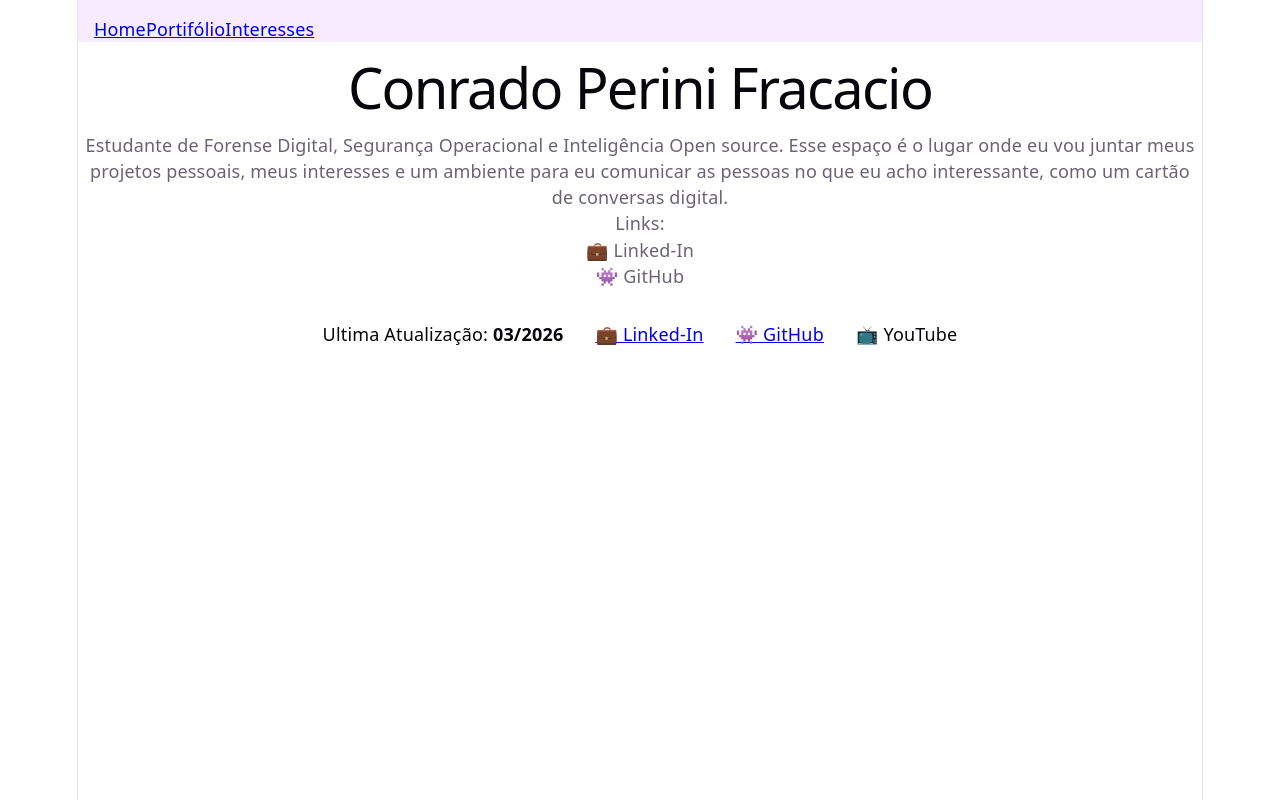
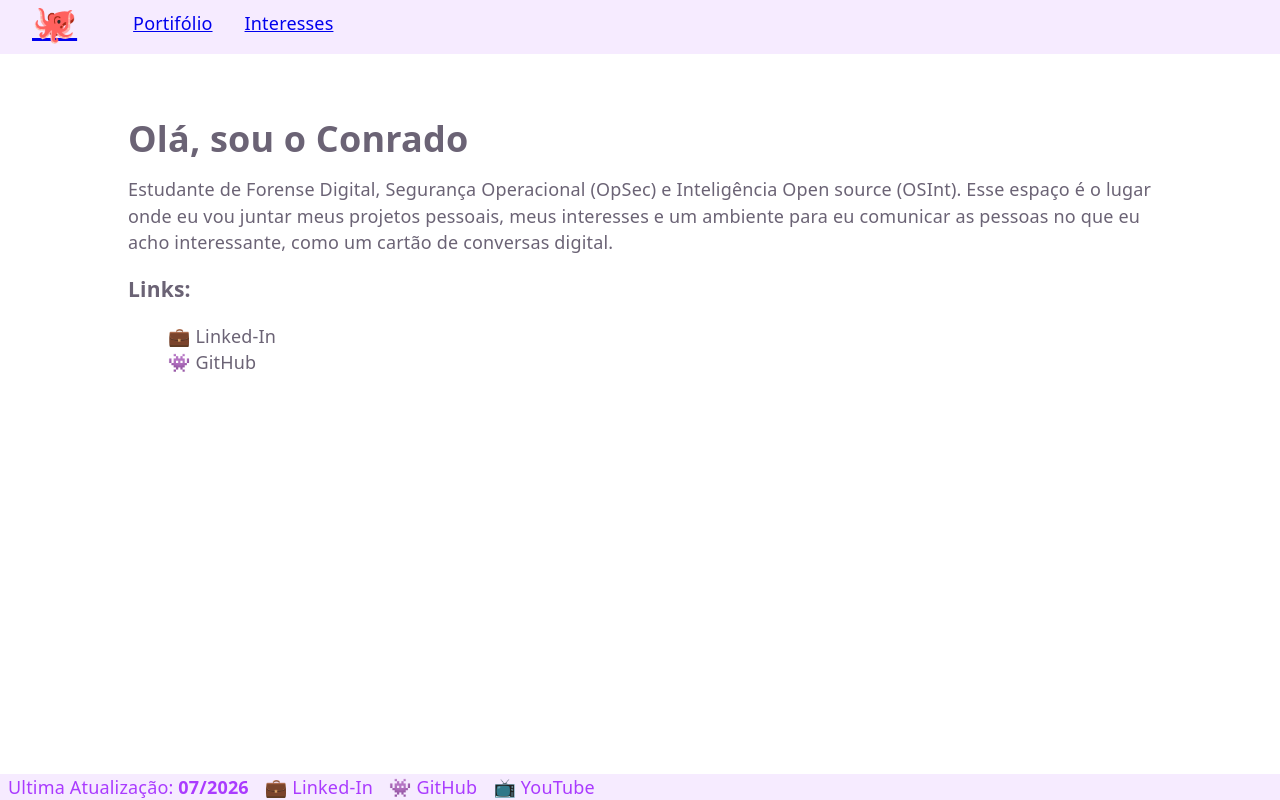
Before and after one commit to Faroferinho/MeuSite, a React (Vite) app in the folder meusite/: page / in a window 1280 px wide. Built offline with nearby package versions, Linux system fonts and the light colour scheme.

Commit message:
Updating main page, menu, ui and color pallet

```diff
--- a/meusite/index.html
+++ b/meusite/index.html
@@ -4,7 +4,7 @@
     <meta charset="UTF-8" />
     <link rel="icon" type="image/svg+xml" href="/favicon.svg" />
     <meta name="viewport" content="width=device-width, initial-scale=1.0" />
-    <title>meusite</title>
+    <title>Blog do Conrado</title>
   </head>
   <body>
     <div id="root"></div>
--- a/meusite/src/App.css
+++ b/meusite/src/App.css
@@ -1,234 +1,117 @@
-.counter {
-  font-size: 16px;
-  padding: 5px 10px;
-  border-radius: 5px;
-  color: var(--accent);
-  background: var(--accent-bg);
-  border: 2px solid transparent;
-  transition: border-color 0.3s;
-  margin-bottom: 24px;
+.header{
+  background-color: var(--accent-bg);
+  overflow: auto;
+  padding: 1rem;
+  margin: -16px;
+  margin-right: -8px;
+  display: flex;
+  padding: 0 40px;
 
-  &:hover {
-    border-color: var(--accent-border);
-  }
-  &:focus-visible {
-    outline: 2px solid var(--accent);
-    outline-offset: 2px;
-  }
-}
-
-.hero {
-  position: relative;
-
-  .base,
-  .framework,
-  .vite {
-    inset-inline: 0;
-    margin: 0 auto;
+  .navbar{
+    width: 100%;
+    display: flex;
+    align-items: center;
   }
 
-  .base {
-    width: 170px;
-    position: relative;
-    z-index: 0;
+  .logo{
+    font-size: 2rem;
+    text-decoration: none;
   }
 
-  .framework,
-  .vite {
-    position: absolute;
+  .nav-links{
+    display: flex;
+    list-style: none;
   }
 
-  .framework {
-    z-index: 1;
-    top: 34px;
-    height: 28px;
-    transform: perspective(2000px) rotateZ(300deg) rotateX(44deg) rotateY(39deg)
-      scale(1.4);
+  .dropdows {
+    position: relative;
   }
 
-  .vite {
-    z-index: 0;
-    top: 107px;
-    height: 26px;
-    width: auto;
-    transform: perspective(2000px) rotateZ(300deg) rotateX(40deg) rotateY(39deg)
-      scale(0.8);
-  }
-}
-
-#center {
-  display: flex;
-  flex-direction: column;
-  gap: 25px;
-  place-content: center;
-  place-items: center;
-  flex-grow: 1;
-
-  @media (max-width: 1024px) {
-    padding: 32px 20px 24px;
-    gap: 18px;
-  }
-}
-
-#next-steps {
-  display: flex;
-  border-top: 1px solid var(--border);
-  text-align: left;
-
-  & > div {
-    flex: 1 1 0;
-    padding: 32px;
-    @media (max-width: 1024px) {
-      padding: 24px 20px;
-    }
+  .nav-button{
+    border: none;
+    font-size: 1rem;
+    cursor: pointer;
+    padding: 12px 16px;
+    transition: background .5s;
   }
 
-  .icon {
-    margin-bottom: 16px;
-    width: 22px;
-    height: 22px;
+  .nav-button:hover{
+    border-radius: 3px;
+    background-color: var(--bg);
   }
 
-  @media (max-width: 1024px) {
-    flex-direction: column;
-    text-align: center;
-  }
-}
+  .dropdown-menu{
+    background-color: var(--accent-bg);
 
-#docs {
-  border-right: 1px solid var(--border);
+    position: absolute;
 
-  @media (max-width: 1024px) {
-    border-right: none;
-    border-bottom: 1px solid var(--border);
-  }
-}
+    min-width: 180px;
 
-#next-steps ul {
-  list-style: none;
-  padding: 0;
-  display: flex;
-  gap: 8px;
-  margin: 32px 0 0;
+    list-style: none;
 
-  .logo {
-    height: 18px;
+    border-radius: 6px;
+    overflow: hidden;
+    box-shadow: 0 5px, 12px rgba(0, 0, 0, 0.2);
+    z-index: 1000;
   }
 
-  a {
-    color: var(--text-h);
-    font-size: 16px;
-    border-radius: 6px;
-    background: var(--social-bg);
-    display: flex;
-    padding: 6px 12px;
-    align-items: center;
-    gap: 8px;
+  .dropdown-menu li a {
+    display: block;
+    padding: 12px 16px;
     text-decoration: none;
-    transition: box-shadow 0.3s;
-
-    &:hover {
-      box-shadow: var(--shadow);
-    }
-    .button-icon {
-      height: 18px;
-      width: 18px;
-    }
+    transition: background .5s;
   }
 
-  @media (max-width: 1024px) {
-    margin-top: 20px;
-    flex-wrap: wrap;
-    justify-content: center;
-
-    li {
-      flex: 1 1 calc(50% - 8px);
+  @media (max-width: 768px){
+    .header{
+      padding: 0 20px;
     }
 
-    a {
-      width: 100%;
-      justify-content: center;
-      box-sizing: border-box;
+    .nav-links{
+      gap: 10px;
+    }
+
+    .nav-button{
+      padding: 10px;
+      font-size: 1rem;
+    }
+
+    .dropdown-menu{
+      min-width: 150px;
     }
   }
 }
 
-#spacer {
-  height: 88px;
-  border-top: 1px solid var(--border);
-  @media (max-width: 1024px) {
-    height: 48px;
-  }
-}
+.content{
+  padding-top: 64px;
+  margin: 0 auto;
+  width: clamp(320px, 85%, 1024px);
 
-.ticks {
-  position: relative;
-  width: 100%;
-
-  &::before,
-  &::after {
-    content: '';
-    position: absolute;
-    top: -4.5px;
-    border: 5px solid transparent;
-  }
-
-  &::before {
-    left: 0;
-    border-left-color: var(--border);
-  }
-  &::after {
-    right: 0;
-    border-right-color: var(--border);
-  }
-}
-
-.header{
-  list-style-type: none;
-  margin: 0;
-  padding: 0;
-  overflow: hidden;
-  background-color: var(--accent-bg);
-  color: var(--accent);
-
-  .item{
-    float: left;
-    cursor: pointer;
-  }
-
-  .menu{
-    display: block;
-    text-align: center;
-    padding: 16px 16px;
-  }
-
-  a:hover{
-    background-color: var(--bg);
-  }
-}
-
-.dropdown{
-  position: relative;
-
-  .dropdown-content{
-    display: none;
-    position: absolute;
+  ul{
+    list-style: none;
 
     a{
-      display: block;
+      color: var(--text);
+      text-decoration: none;
     }
   }
 }
 
-.dropdown:hover .dropdown-content{
+.footer{
+  position: fixed;
   display: block;
-}
-
-.footer{
-  color: var(--text-h);
-  margin: 32px;
+  bottom: 0;
+  background-color: var(--accent-bg);
+  border: 32px;
+  width: 100%;
+  margin-left: -8px;
+  padding-right: 8px;
 
   .footer-item{
-    margin: 16px;
+    color: var(--accent);
+    border: 16px;
+    text-decoration: none;
+    text-align: center;
+    padding-left: 16px;
   }
 }
--- a/meusite/src/components/Footer.jsx
+++ b/meusite/src/components/Footer.jsx
@@ -1,10 +1,12 @@
 export default function Footer(){
     return(
-        <footer className="footer">
-            <a className="footer-item">Ultima Atualização: <strong>03/2026</strong></a>
-            <a className="footer-item" href="https://www.linkedin.com/in/conrado-perini-fracacio-b89889211/">💼 Linked-In</a>
-            <a className="footer-item" href="https://github.com/Faroferinho">👾 GitHub</a>
-            <a className="footer-item">📺 YouTube</a>
-        </footer>
+        <div className="footer">
+            <footer className="footer">
+                <a className="footer-item">Ultima Atualização: <strong>07/2026</strong></a>
+                <a className="footer-item" href="https://www.linkedin.com/in/conrado-perini-fracacio-b89889211/">💼 Linked-In</a>
+                <a className="footer-item" href="https://github.com/Faroferinho">👾 GitHub</a>
+                <a className="footer-item">📺 YouTube</a>
+            </footer>
+        </div>
     );
 }
--- a/meusite/src/components/Header.jsx
+++ b/meusite/src/components/Header.jsx
@@ -1,18 +1,76 @@
 import { Link } from "react-router-dom";
+import { useState } from "react";
 
 export default function Header(){
+    const [menuPortfolioOpen, setMenuPortfolioOpen] = useState(false);
+    const [menuInterestsOpen, setMenuInterestsOpen] = useState(false);
+
     return(
         <header className="header">
-            <nav className="menu">
-                <Link className="item" to="/">
-                    Home
-                </Link>
-                <Link className="item" to="/portfolio">
-                    Portifólio
-                </Link>
-                <Link className="item" to="/interests">
-                    Interesses
-                </Link>
+            <nav className="navbar">
+
+                {/* TODO - Put logo here, lol*/}
+                <a className="logo">
+                    <Link to="/">
+                        🐙
+                    </Link>
+                </a>
+
+                <ul className="nav-links">
+
+                    <li className="dropdown"
+                        onMouseEnter={() => setMenuPortfolioOpen(true)}
+                        onMouseLeave={() => setMenuPortfolioOpen(false)}
+                    >
+                        <Link className="nav-button" to="/portfolio">
+                            Portifólio
+                        </Link>
+
+                        {
+                            menuPortfolioOpen && (
+                                <ul className="dropdown-menu">
+                                    <li>
+                                        <Link to="/">teste</Link>
+                                    </li>
+
+                                    <li>
+                                        <Link to="/1">teste1</Link>
+                                    </li>
+
+                                    <li>
+                                        <Link to="/2">teste2</Link>
+                                    </li>
+                                </ul>
+                            )
+                        }
+                    </li>
+
+                    <li className="dropdown"
+                        onMouseEnter={() => setMenuInterestsOpen(true)}
+                        onMouseLeave={() => setMenuInterestsOpen(false)}
+                    >
+                        <Link className="nav-button" to="/interests">
+                            Interesses
+                        </Link>
+                        {
+                            menuInterestsOpen && (
+                                <ul className="dropdown-menu">
+                                    <li>
+                                        <Link to="/">teste</Link>
+                                    </li>
+                                    <li>
+                                        <Link to="/1">testeA</Link>
+                                    </li>
+                                    <li>
+                                        <Link to="/2">testeB</Link>
+                                    </li>
+                                </ul>
+                            )
+                        }
+
+                    </li>
+
+                </ul>
             </nav>
         </header>
     );
--- a/meusite/src/index.css
+++ b/meusite/src/index.css
@@ -32,81 +32,24 @@
 
 @media (prefers-color-scheme: dark) {
   :root {
-    --text: #9ca3af;
-    --text-h: #f3f4f6;
-    --bg: #16171d;
+    --text: #3795BD;
+    --text-h: rgb(38, 43, 122);
+    --bg: #150050;
     --border: #2e303a;
     --code-bg: #1f2028;
-    --accent: #c084fc;
-    --accent-bg: rgba(192, 132, 252, 0.15);
+    --accent: #2F58CD;
+    --accent-bg: #3A1078;
     --accent-border: rgba(192, 132, 252, 0.5);
     --accent-hover: #000000;
     --social-bg: rgba(47, 48, 58, 0.5);
     --shadow:
       rgba(0, 0, 0, 0.4) 0 10px 15px -3px, rgba(0, 0, 0, 0.25) 0 4px 6px -2px;
   }
+}
 
-  #social .button-icon {
-    filter: invert(1) brightness(2);
+@media (width: 1048px){
+  :root{
+    padding-left: 15%;
+    padding-right: 15%;
   }
 }
-
-body {
-  margin: 0;
-}
-
-#root {
-  width: 1126px;
-  max-width: 100%;
-  margin: 0 auto;
-  text-align: center;
-  border-inline: 1px solid var(--border);
-  min-height: 100svh;
-  display: flex;
-  flex-direction: column;
-  box-sizing: border-box;
-}
-
-h1,
-h2 {
-  font-family: var(--heading);
-  font-weight: 500;
-  color: var(--text-h);
-}
-
-h1 {
-  font-size: 56px;
-  letter-spacing: -1.68px;
-  margin: 32px 0;
-  @media (max-width: 1024px) {
-    font-size: 36px;
-    margin: 20px 0;
-  }
-}
-h2 {
-  font-size: 24px;
-  line-height: 118%;
-  letter-spacing: -0.24px;
-  margin: 0 0 8px;
-  @media (max-width: 1024px) {
-    font-size: 20px;
-  }
-}
-p {
-  margin: 0;
-}
-
-code,
-.counter {
-  font-family: var(--mono);
-  display: inline-flex;
-  border-radius: 4px;
-  color: var(--text-h);
-}
-
-code {
-  font-size: 15px;
-  line-height: 135%;
-  padding: 4px 8px;
-  background: var(--code-bg);
-}
--- a/meusite/src/pages/home.jsx
+++ b/meusite/src/pages/home.jsx
@@ -1,17 +1,21 @@
 export default function Home(){
     return (
         <>
-            <div>
-                <h1>Conrado Perini Fracacio</h1>
-                <p>Estudante de Forense Digital, Segurança Operacional e Inteligência Open source. Esse espaço é o lugar onde eu vou juntar meus projetos pessoais, meus interesses e um ambiente para eu comunicar as pessoas no que eu acho interessante, como um cartão de conversas digital.</p>
+            <div className="content">
                 <div>
-                    <p>Links:</p>
-                    <div>
-                        💼 Linked-In
-                    </div>
-                    <div>
-                        👾 GitHub
-                    </div>
+                    <h1>Olá, sou o Conrado</h1>
+                    <p>Estudante de Forense Digital, Segurança Operacional (OpSec) e Inteligência Open source (OSInt). Esse espaço é o lugar onde eu vou juntar meus projetos pessoais, meus interesses e um ambiente para eu comunicar as pessoas no que eu acho interessante, como um cartão de conversas digital.</p>
+                </div>
+                <div>
+                    <h3>Links:</h3>
+                    <ul>
+                        <li>
+                            <a href="https://www.linkedin.com/in/conrado-perini-fracacio-b89889211/">💼 Linked-In</a>
+                        </li>
+                        <li>
+                            <a href="https://github.com/Faroferinho">👾 GitHub</a>
+                        </li>
+                    </ul>
                 </div>
             </div>
         </>
--- a/meusite/src/pages/interests.jsx
+++ b/meusite/src/pages/interests.jsx
@@ -1,5 +1,9 @@
 export default function Interests(){
     return(
-        <h1>Interesses</h1>
+        <>
+            <div className="content">
+                <h1>Interesses</h1>
+            </div>
+        </>
     );
 }
--- a/meusite/src/pages/portfolio.jsx
+++ b/meusite/src/pages/portfolio.jsx
@@ -1,5 +1,9 @@
 export default function Portfolio() {
     return (
-        <h1>Portfólio</h1>
+        <>
+            <div className="content">
+                <h1>Portfólio</h1>
+            </div>
+        </>
     );
 }
```
